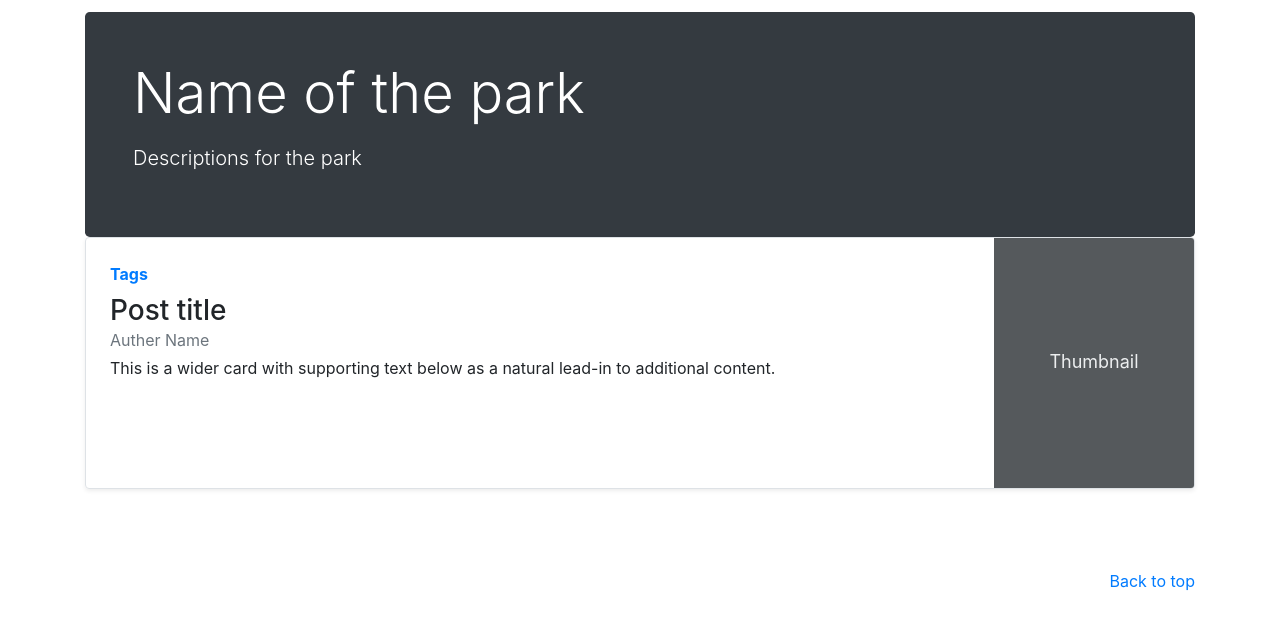
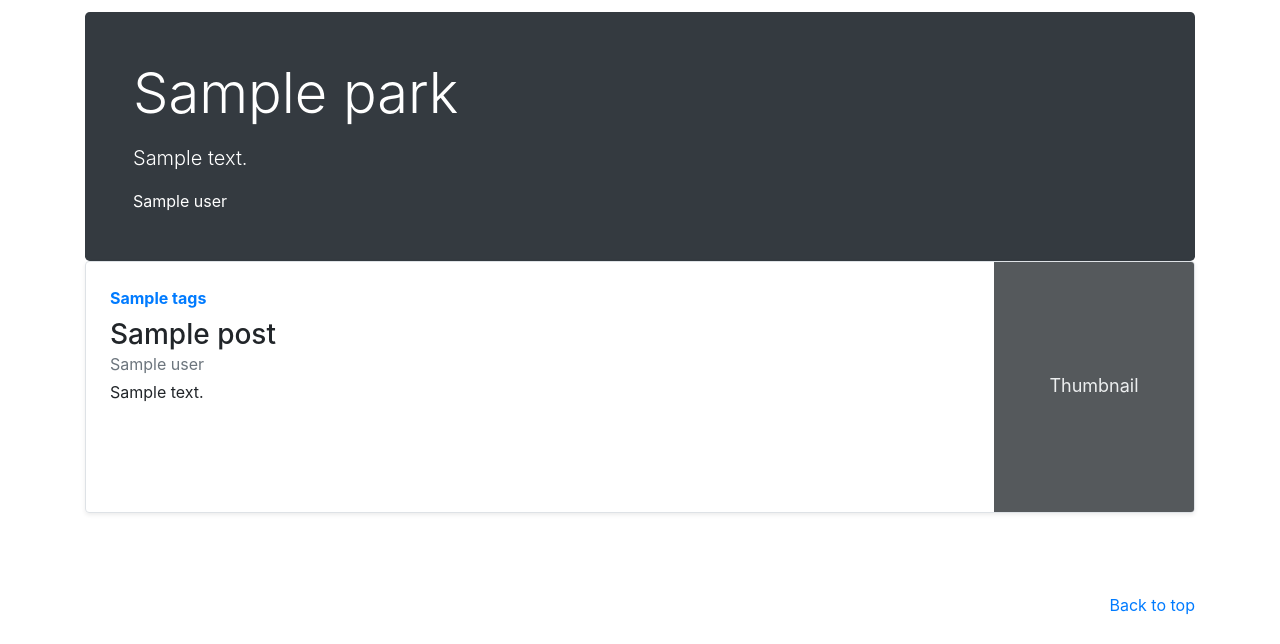
Before and after one commit to nsaranya4/APAD_AmusementParks, a Flask app: template ui/app/amusepark/templates/posts.html in a window 1280 px wide. Shown: the part 84-728 px from the top of the page. Run offline with Flask 2, Linux system fonts and the light colour scheme; the template is opened without the code that fills it: most values are stand-ins (such as "Sample title", 1, 10 or a date in 2020); some libraries are stand-ins or nearby versions.

Commit message:
post.html update

```diff
--- a/ui/app/amusepark/templates/posts.html
+++ b/ui/app/amusepark/templates/posts.html
@@ -21,8 +21,9 @@
 <div class="container">
 <div class="jumbotron p-4 p-md-5 text-white bg-dark">
   <div class="col-md-6 px-0">
-    <h1 class="display-4">Name of the park</h1>
-    <p class="lead my-3">Descriptions for the park</p>
+    <h1 class="display-4">{{ park.name }}</h1>
+    <p class="lead my-3">{{ park.description }}</p>
+    <p class="card-text">{{ park.user.name }}</p>
   </div>
 </div>
 </div>
@@ -30,19 +31,21 @@
 <main role="main">
 <div class="container">
   <div class="row mb-2">
+    {% for post in posts %}
     <div class="col-md-12">
       <div class="row no-gutters border rounded overflow-hidden flex-md-row mb-4 shadow-sm h-md-250 position-relative">
         <div class="col p-4 d-flex flex-column position-static">
-          <strong class="d-inline-block mb-2 text-primary">Tags</strong>
-          <h3 class="mb-0">Post title</h3>
-          <div class="mb-1 text-muted">Auther Name</div>
-          <p class="card-text mb-auto">This is a wider card with supporting text below as a natural lead-in to additional content.</p>
+          <strong class="d-inline-block mb-2 text-primary">{{post.tags}}</strong>
+          <h3 class="mb-0">{{post.title}}</h3>
+          <div class="mb-1 text-muted">{{post.user.name}}</div>
+          <p class="card-text mb-auto">{{post.description}}</p>
         </div>
         <div class="col-auto d-none d-lg-block">
           <svg class="bd-placeholder-img" width="200" height="250" xmlns="http://www.w3.org/2000/svg" preserveAspectRatio="xMidYMid slice" focusable="false" role="img" aria-label="Placeholder: Thumbnail"><title>Placeholder</title><rect width="100%" height="100%" fill="#55595c"/><text x="50%" y="50%" fill="#eceeef" dy=".3em">Thumbnail</text></svg>
         </div>
       </div>
     </div>
+    {% endfor %}
 
   </div>
 </div>
```
